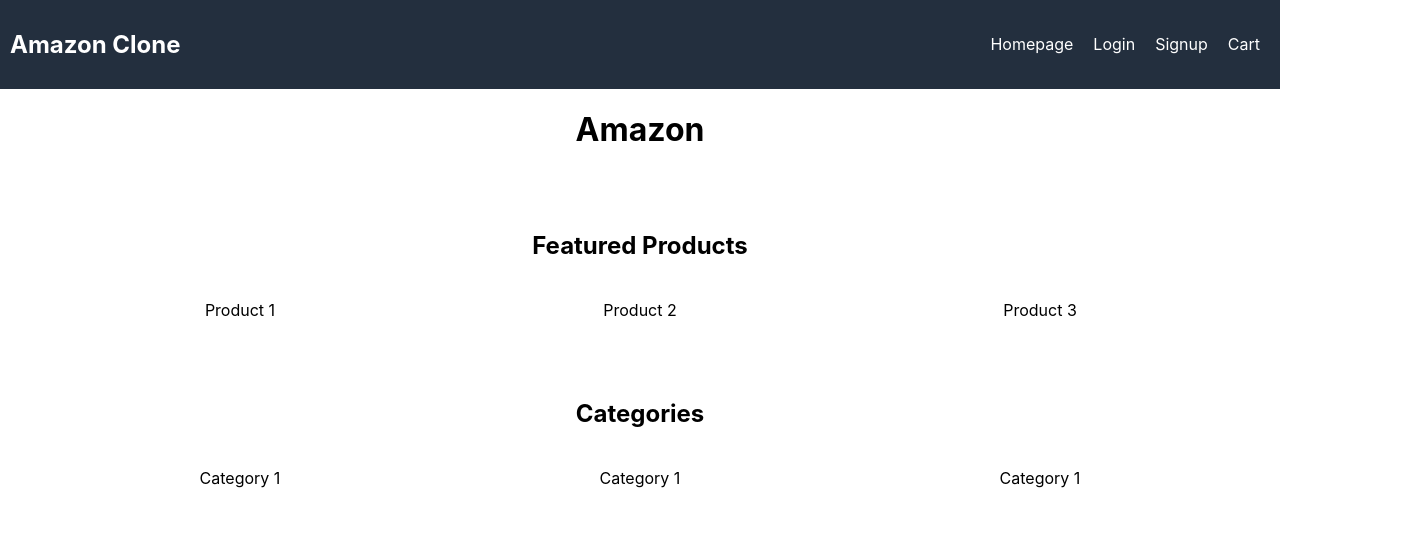
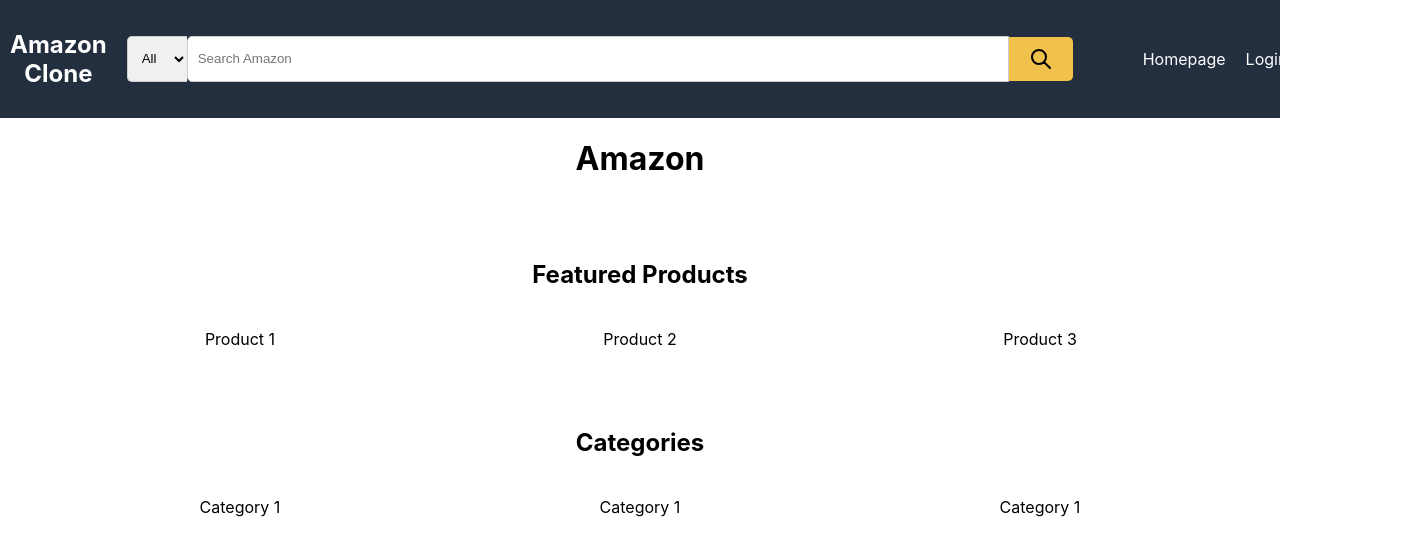
Before and after one commit to FrancoisLunick/AmazonClone, a React (Create React App) app in the folder amazon_clone/: page /homepage in a window 1280 px wide. Shown: the top 556 px of the page, 1422 px wide, since content can reach past the window. Built offline with nearby package versions, Linux system fonts and the light colour scheme.

Commit message:
Integrate SearchBar into NavigationBar
- Added the SearchBar component to the NavigationBar.
- Ensured the search bar is displayed prominently within the navigation bar.
- Styled the search bar to match the overall look and feel of the navigation bar.

```diff
--- a/amazon_clone/src/components/NavigationBar.js
+++ b/amazon_clone/src/components/NavigationBar.js
@@ -1,5 +1,6 @@
 import React from 'react';
 import '../styles/NavigationBar.css'
+import SearchBar from '../components/SearchBar';
 
 /**
  * Renders the NavigationBar component.
@@ -11,6 +12,9 @@
         <nav className='navigation-bar'>
             {/* Site title */}
             <h1>Amazon Clone</h1>
+
+            {/* Search Bar */}
+            <SearchBar/>
 
             {/* Navigation links */}
             <ul>
```
